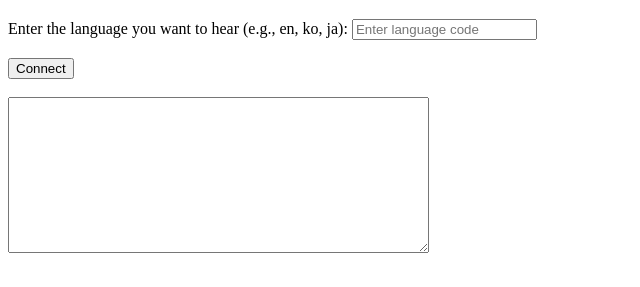
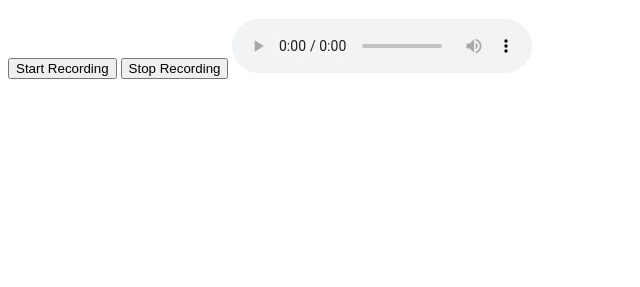
Before and after one commit to nojong62/transtalk, a plain HTML site: page index.html in a window 1280 px wide. Shown: the part 61-348 px from the top of the page, without its empty margins (0-640 px from the left). Drawn offline with Linux system fonts and the light colour scheme.

Commit message:
Update index.html

```diff
--- a/index.html
+++ b/index.html
@@ -6,53 +6,48 @@
 <body>
     <h1>Real-Time Translator</h1>
 
-    <!-- 듣고 싶은 언어 입력 -->
-    <label for="language">Enter the language you want to hear (e.g., en, ko, ja):</label>
-    <input id="language" type="text" placeholder="Enter language code">
-    <br><br>
+    <button onclick="startRecording()">Start Recording</button>
+    <button onclick="stopRecording()">Stop Recording</button>
 
-    <!-- 연결 버튼 -->
-    <button onclick="connect()">Connect</button>
-    <br><br>
-
-    <!-- 상태 및 결과 표시 -->
-    <textarea id="status" rows="10" cols="50" readonly></textarea>
+    <audio id="translatedAudio" controls></audio>
 
     <script>
         let ws;
+        let mediaRecorder;
+        let audioChunks = [];
 
-        function connect() {
-            const language = document.getElementById("language").value;
+        function connectWebSocket() {
+            ws = new WebSocket("ws://localhost:8000/ws");
+            ws.onmessage = (event) => {
+                const audioBlob = new Blob([event.data], { type: "audio/wav" });
+                const audioURL = URL.createObjectURL(audioBlob);
+                document.getElementById("translatedAudio").src = audioURL;
+                document.getElementById("translatedAudio").play();
+            };
+        }
 
-            if (!language) {
-                alert("Please enter the language code!");
-                return;
+        function startRecording() {
+            navigator.mediaDevices.getUserMedia({ audio: true })
+                .then(stream => {
+                    mediaRecorder = new MediaRecorder(stream);
+                    mediaRecorder.ondataavailable = event => {
+                        audioChunks.push(event.data);
+                        if (mediaRecorder.state === "inactive") {
+                            const audioBlob = new Blob(audioChunks, { type: "audio/wav" });
+                            audioBlob.arrayBuffer().then(buffer => {
+                                ws.send(buffer);
+                            });
+                        }
+                    };
+                    mediaRecorder.start();
+                    connectWebSocket();
+                });
+        }
+
+        function stopRecording() {
+            if (mediaRecorder) {
+                mediaRecorder.stop();
             }
-
-            // WebSocket 연결
-            ws = new WebSocket("ws://<YOUR_SERVER_IP>:8000/ws");
-
-            ws.onopen = () => {
-                // 서버로 언어 설정 전송
-                ws.send(JSON.stringify({
-                    type: "connect",
-                    language: language
-                }));
-                document.getElementById("status").value += "Connected to server\n";
-            };
-
-            ws.onmessage = (event) => {
-                document.getElementById("status").value += "Translated: " + event.data + "\n";
-            };
-
-            ws.onclose = () => {
-                document.getElementById("status").value += "Disconnected from server\n";
-            };
-
-            ws.onerror = (error) => {
-                console.error("WebSocket error:", error);
-                document.getElementById("status").value += "Error connecting to server\n";
-            };
         }
     </script>
 </body>
```
